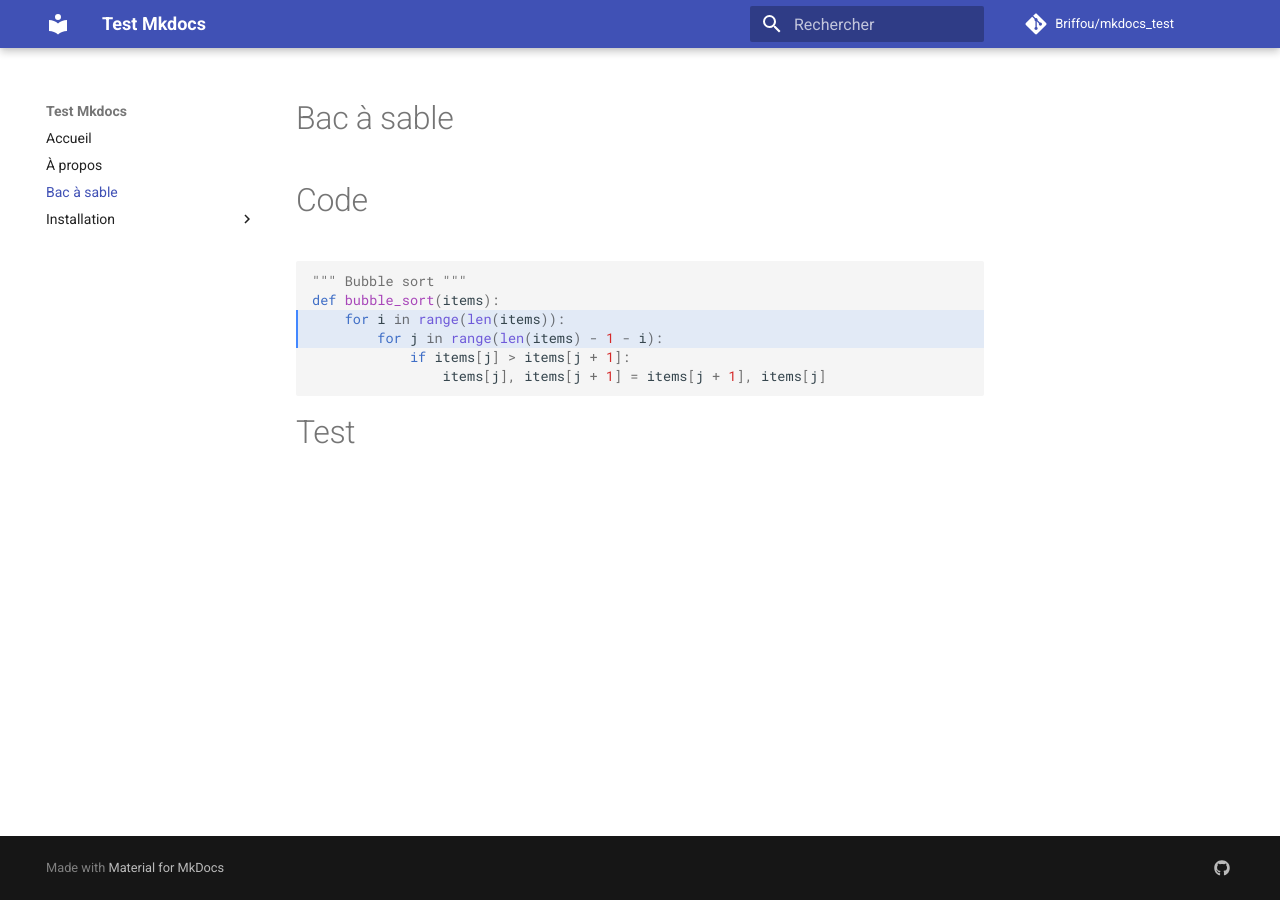
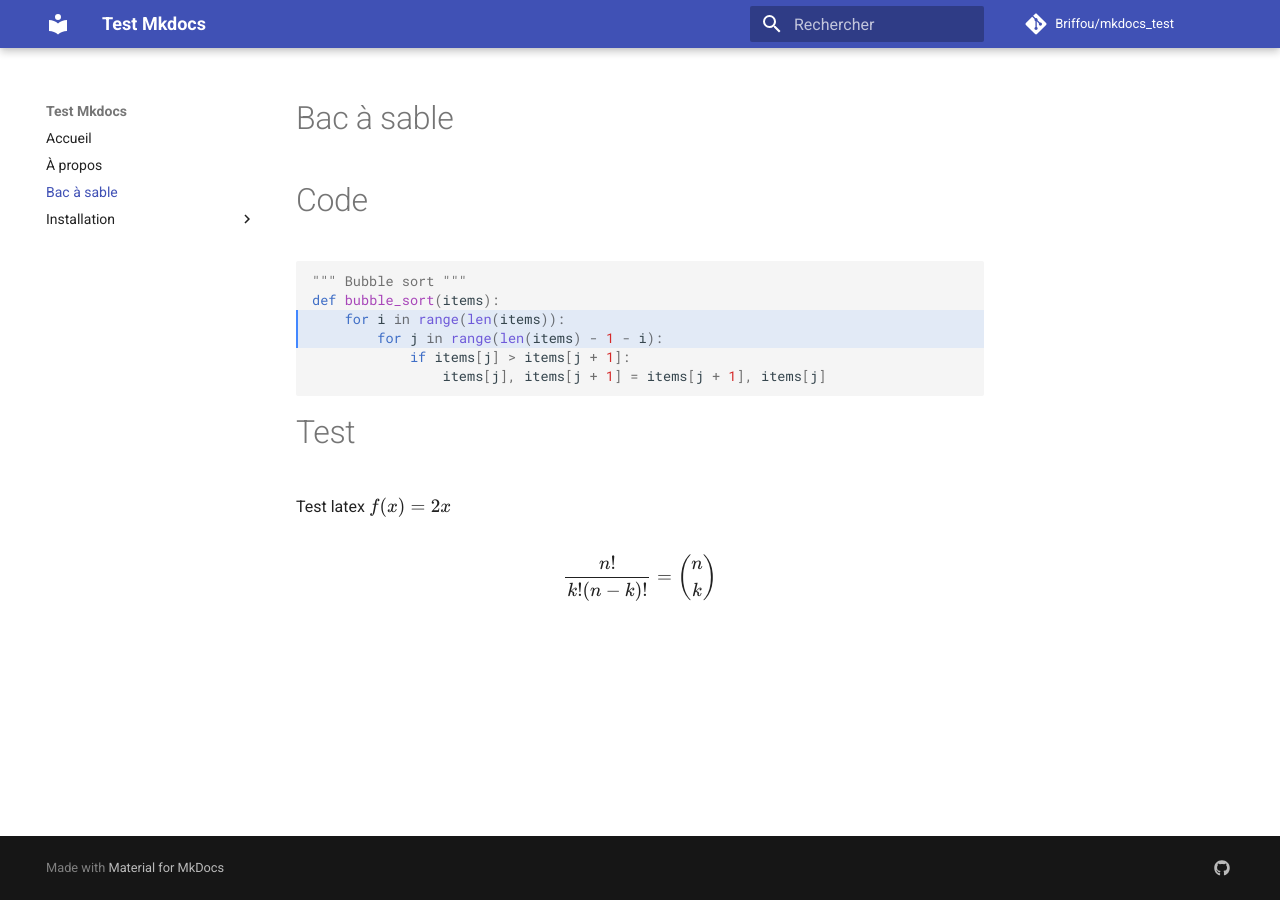
Before and after one commit to Briffou/mkdocs_test, an MkDocs documentation site: the page built from docs/test.md, in a window 1280 px wide. Built offline with MkDocs 1.6.1 and Material for MkDocs 9.7.7, drawn with Linux system fonts in a browser that asks for light colours; comment, search, counter and statistics services are not loaded; some of the changed lines change nothing that is shown.

Commit message:
support pour latex

````diff
--- /dev/null
+++ b/docs/javascripts/extra_mathjax.js
@@ -0,0 +1,23 @@
+window.MathJax = {
+  options: {
+    ignoreHtmlClass: 'tex2jax_ignore',
+    processHtmlClass: 'tex2jax_process',
+    renderActions: {
+      find: [10, function (doc) {
+        for (const node of document.querySelectorAll('script[type^="math/tex"]')) {
+          const display = !!node.type.match(/; *mode=display/);
+          const math = new doc.options.MathItem(node.textContent, doc.inputJax[0], display);
+          const text = document.createTextNode('');
+          const sibling = node.previousElementSibling;
+          node.parentNode.replaceChild(text, node);
+          math.start = {node: text, delim: '', n: 0};
+          math.end = {node: text, delim: '', n: 0};
+          doc.math.push(math);
+          if (sibling && sibling.matches('.MathJax_Preview')) {
+            sibling.parentNode.removeChild(sibling);
+          }
+        }
+      }, '']
+    }
+  }
+};
--- a/docs/test.md
+++ b/docs/test.md
@@ -11,3 +11,7 @@ def bubble_sort(items):
 ```
 
 # Test
+
+Test latex $f(x)=2x$
+
+$$\frac{n!}{k!(n-k)!} = \binom{n}{k}$$
--- a/mkdocs.yml
+++ b/mkdocs.yml
@@ -27,6 +27,11 @@ markdown_extensions:
   - toc:
       permalink: true
 
+extra_javascript:
+    - 'javascripts/extra_mathjax.js'
+    - 'https://cdn.jsdelivr.net/npm/mathjax@3/es5/tex-chtml.js'
+      #- 'https://cdnjs.cloudflare.com/ajax/libs/mathjax/2.7.0/MathJax.js?config=TeX-MML-AM_CHTML'
+
 # Customization
 extra:
   manifest: 'manifest.webmanifest'
````
